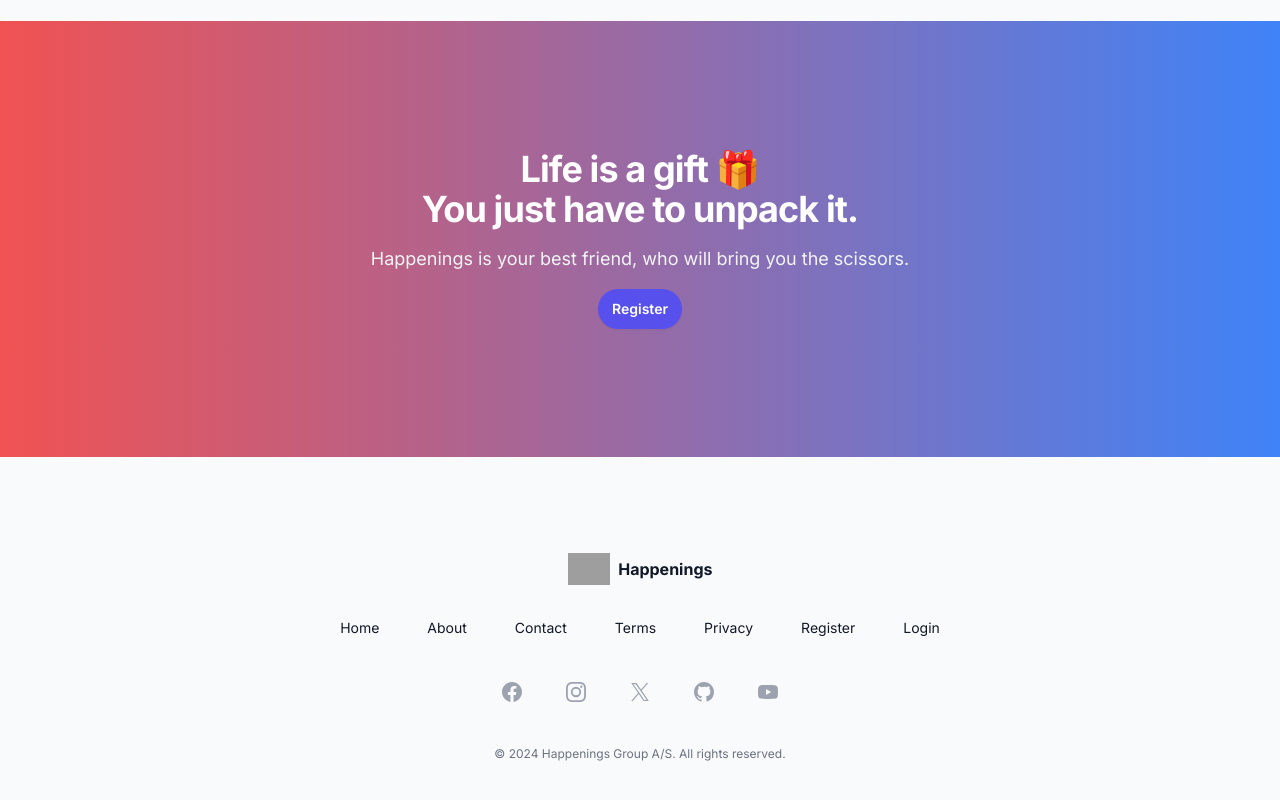
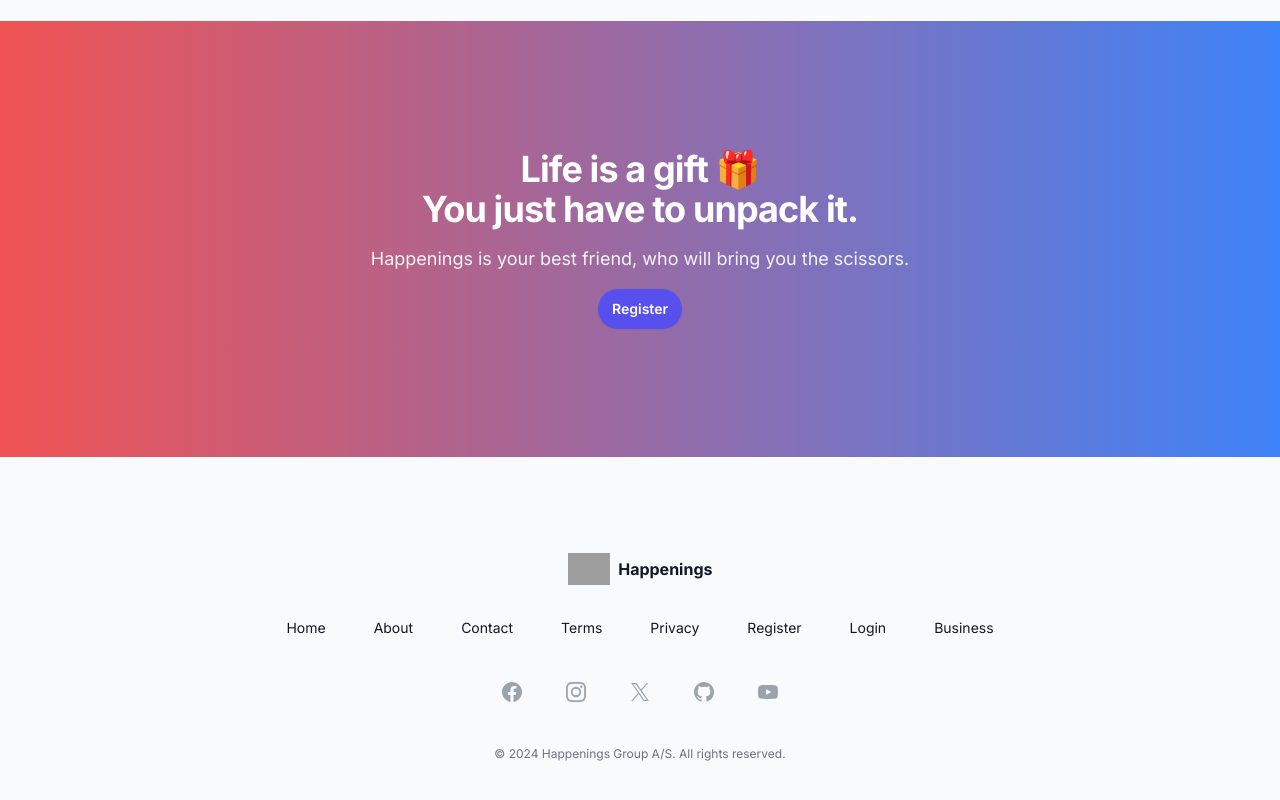
Before and after one commit to rasmusrbj/happenings_landingpage, a Next.js app: page / in a window 1280 px wide. Shown: the part 6001-6801 px from the top of the page. Built offline with nearby package versions, Linux system fonts and the light colour scheme; grey boxes are pictures that could not be loaded.

Commit message:
business footer

```diff
--- a/app/(components)/universal/navigation/footer/footer.jsx
+++ b/app/(components)/universal/navigation/footer/footer.jsx
@@ -10,6 +10,7 @@ const navigation = {
     { name: "Privacy", href: "/leaders" },
     { name: "Register", href: "https://get.happenings.dk" },
     { name: "Login", href: "https://get.happenings.dk" },
+    { name: "Business", href: "/business" },
     //{ name: "Investors", href: "#" },
     //{ name: "Partners", href: "#" },
     //{ name: "Schools", href: "#" },
```
